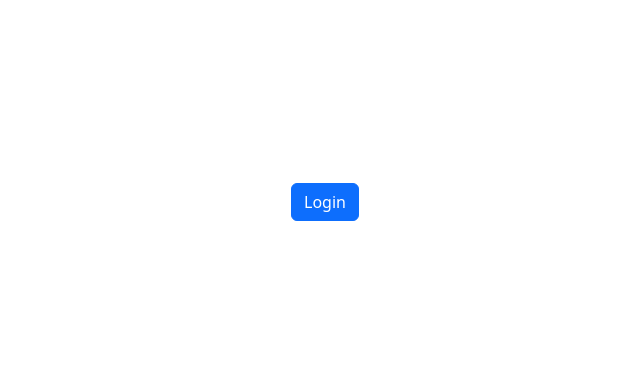
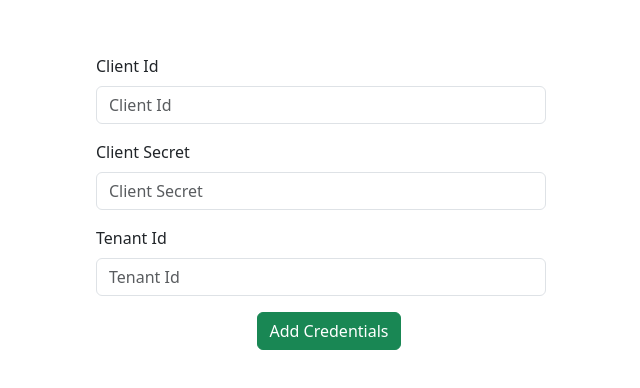
Before and after one commit to shivam-ratta/outlook, a React (Create React App) app: page / in a window 1280 px wide. Shown: the part 198-586 px from the top of the page, without its empty margins (315-955 px from the left). Built offline with nearby package versions, Linux system fonts and the light colour scheme.

Commit message:
from, to, subject and Add More Credentials interface

```diff
--- a/src/components/OutlookMail.js
+++ b/src/components/OutlookMail.js
@@ -18,6 +18,11 @@ const OutlookMail = () => {
   const [loading, setLoading] = useState(0);
   const [page, setPage] = useState(0)
   const [limit, setLimit] = useState(50)
+  const [clientId, setClientId] = useState("");
+  const [clientSecret, setClientSecret] = useState("");
+  const [tenantId, setTenantId] = useState("");
+  const [showLogin, setShowLogin] = useState(true)
+  const [allCredentials, setAllCredentials] = useState([])
 
 
   const getUsers = async () => {
@@ -194,13 +199,22 @@ const OutlookMail = () => {
   };
 
   let mounted = useRef(null);
+  // eslint-disable-next-line react-hooks/exhaustive-deps
   useEffect(() => {
     if (!mounted.current) {
-      mounted.current = true;
       if (localStorage.getItem(process.env.REACT_APP_TOKEN) !== null) {
         setToken(JSON.parse(localStorage.getItem(process.env.REACT_APP_TOKEN)));
         getUsers();
       }
+
+      handleIndexDb('getAll').then((credentials) => {
+        if(credentials.length === 0) {
+          setShowLogin(false)
+        }
+        setAllCredentials(credentials);
+        console.log('credentials -: ', credentials)
+      })
+      mounted.current = true;
     }
   }, []);
 
@@ -247,12 +261,79 @@ const OutlookMail = () => {
     setSelectAll(false);
   };
 
-  const login = () => {
+  const handleIndexDb = (credentials) => {
+    return new Promise((resolve) => {
+      var indexedDB = window.indexedDB || window.mozIndexedDB || window.webkitIndexedDB || window.msIndexedDB || window.shimIndexedDB;
+      let openRequest = indexedDB.open("outlookCredentialsLocalDb", 1);
+
+      openRequest.onupgradeneeded = function() {
+        // triggers if the client had no database
+        // ...perform initialization...
+        var db = openRequest.result;
+        var store = db.createObjectStore("outlookCredentials", {keyPath: "CLIENT_ID"});
+        console.log('onupgradeneeded store -: ', store)
+        // var index = store.createIndex("NameIndex", ["name.last", "name.first"]);
+      };
+
+      openRequest.onerror = function() {
+        console.error("Error", openRequest.error);
+      };
+
+      openRequest.onsuccess = function() {
+        let db = openRequest.result;
+        // continue working with database using db object
+        var tx = db.transaction("outlookCredentials", "readwrite");
+        var store = tx.objectStore("outlookCredentials");
+
+        if(credentials !== 'getAll') {
+          store.put(credentials);
+        }
+
+        var getCredentials = store.getAll();
+
+        getCredentials.onsuccess = function() {
+          console.log('getAll -: ',getCredentials.result);
+          resolve(getCredentials.result)
+        };
+
+        // Close the db when the transaction is done
+        openRequest.oncomplete = function() {
+          db.close();
+        };
+      };
+    });
+  }
+
+  const addMoreCredentials = async () => {
+    if(clientId && clientSecret && tenantId) {
+      await handleIndexDb({CLIENT_ID: clientId, CLIENT_SECRET: clientSecret, TENANT_ID: tenantId}).then((credentials) => {
+        console.log('res -: ', credentials)
+        setAllCredentials(credentials)
+        setClientId('');
+        setClientSecret('');
+        setTenantId('');
+        sweetalert({
+          title: "Success",
+          text: "Credentials Added",
+          icon: "success",
+          buttons: {
+            confirm: {
+              text: "Ok",
+              value: true,
+              visible: true,
+              className: "btn bg-gradient-success mx-auto",
+              closeModal: true,
+            },
+          },
+        });
+      })
+    }
+  }
+
+  const login = async () => {
     setLoading(true)
     const url = `${process.env.REACT_APP_BACKEND_API_URL}/login`;
-    axios
-      .get(url)
-      .then((response) => {
+    axios.post(url, {credentials: allCredentials}).then((response) => {
       if (response?.data?.access_tokens) {
         localStorage.setItem(process.env.REACT_APP_TOKEN, JSON.stringify(response?.data?.access_tokens))
         setToken(response?.data?.access_tokens);
@@ -291,11 +372,68 @@ const OutlookMail = () => {
           className="d-flex align-items-center justify-content-center"
           style={{ height: "100vh" }}
         >
+          <div className="me-2 my-2 d-inline-block position-relative">
+            { showLogin ?
+              <>
                 <button disabled={loading} className="btn btn-primary" onClick={login}>
                   {loading ? <>
                     Logging in...  <i className="fa-solid fa-circle-notch fa-spin"></i>
                   </> : 'Login'}
                 </button>
+                <div onClick={() => setShowLogin(!showLogin)} className="text-primary mt-3 cursor-pointer hover-underline">Add More Credentials</div>
+              </>
+              :
+              <>
+                <div className="mb-3">
+                  <div htmlFor="client_id" className="form-label text-start">Client Id</div>
+                  <input
+                    type="text"
+                    className="form-control loginInput mx-auto"
+                    id="client_id"
+                    placeholder="Client Id"
+                    value={clientId}
+                    onInput={(e) => {
+                      setClientId(e.target.value);
+                    }}
+                  />
+                </div>
+                <div className="mb-3">
+                  <div htmlFor="client_secret" className="form-label text-start">Client Secret</div>
+                  <input
+                    type="text"
+                    className="form-control loginInput mx-auto"
+                    id="client_secret"
+                    placeholder="Client Secret"
+                    value={clientSecret}
+                    onInput={(e) => {
+                      setClientSecret(e.target.value);
+                    }}
+                  />
+                </div>
+                <div className="mb-3">
+                  <div htmlFor="tenant_id" className="form-label text-start">Tenant Id</div>
+                  <input
+                    type="text"
+                    className="form-control loginInput mx-auto"
+                    id="tenant_id"
+                    placeholder="Tenant Id"
+                    value={tenantId}
+                    onInput={(e) => {
+                      setTenantId(e.target.value);
+                    }}
+                  />
+                </div>
+                <button disabled={loading} className="btn btn-success ms-3" onClick={addMoreCredentials}>
+                  {loading ? <>
+                    Add Credentials...  <i className="fa-solid fa-circle-notch fa-spin"></i>
+                  </> : 'Add Credentials'}
+                </button>
+                { allCredentials.length > 0 &&
+                  <div onClick={() => setShowLogin(!showLogin)} className="text-primary mt-3 cursor-pointer hover-underline">Login Page</div>
+                }
+              </>
+            }
+          </div>
         </div>
       ) : (
         <>
@@ -456,8 +594,14 @@ const OutlookMail = () => {
                                 {moment(el?.receivedDateTime).format("lll")}
                               </div>
                             </div>
-                            <div className="text-sm text-primary">
-                              {el?.subject || "No Subject"}
+                            <div className="text-sm">
+                              From: <span className="text-primary">{el?.from?.emailAddress?.address || "No From"}</span>
+                            </div>
+                            <div className="text-sm">
+                              To: <span className="text-primary">{el?.toRecipients.map((to, index) => to?.emailAddress?.address + (el?.toRecipients?.length !== (index + 1) && ', '))}</span>
+                            </div>
+                            <div className="text-sm">
+                              Subject: <span className="text-primary">{el?.subject || "No Subject"}</span>
                             </div>
                             <div className="text-sm text-ellipsis">
                               {el?.bodyPreview || "No body"}
--- a/src/index.css
+++ b/src/index.css
@@ -25,6 +25,10 @@ code {
 .searchInput {
   width: 350px!important;
 }
+
+.loginInput {
+  width: 450px!important;
+}
 .cursor-pointer {
   cursor: pointer ;
 }
@@ -41,6 +45,10 @@ code {
   display: none!important;
 }
 
+.hover-underline:hover {
+  text-decoration: underline;
+}
+
 @media only screen and (max-width:991px) {
   .searchInput {
     width: 100%!important;
```
Lines whose indentation alone changed are shown as unchanged.
